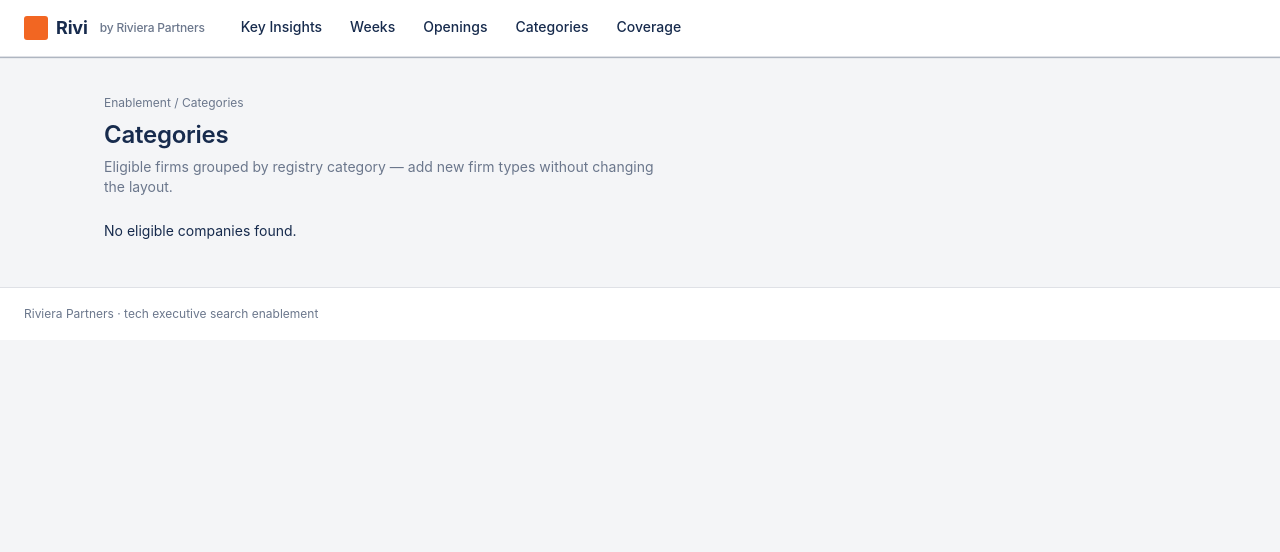
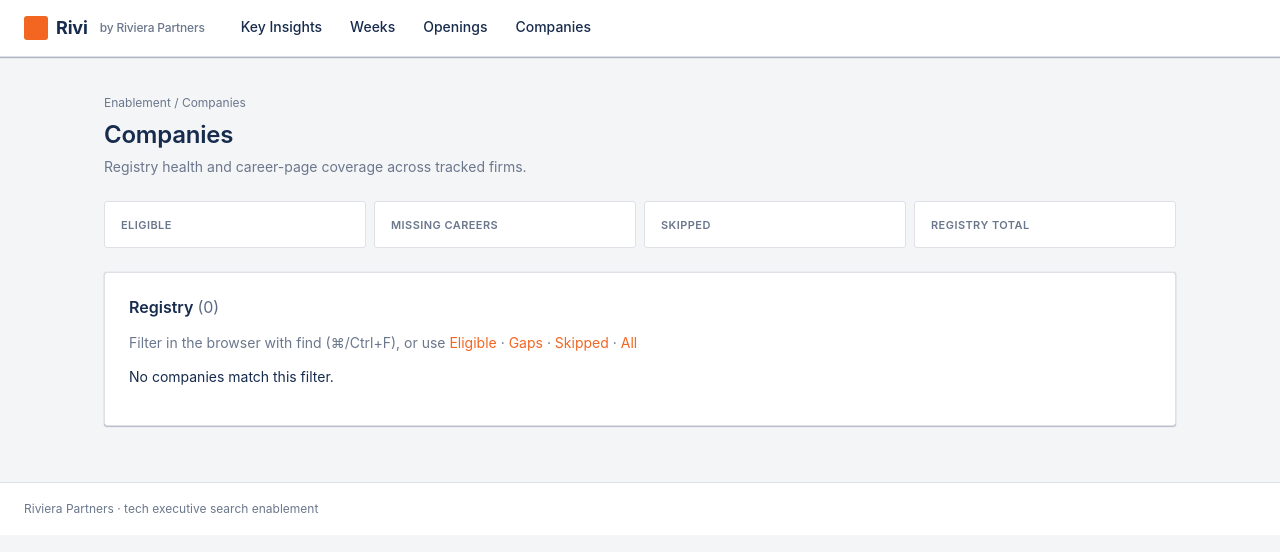
Before and after one commit to YashTomar16/RiviJobScrapper, a FastAPI app: template src/rivi/web/templates/companies.html in a window 1280 px wide. Shown: the top 552 px of the page. Run offline with FastAPI, Linux system fonts and the light colour scheme; the template is opened without the code that fills it, so the values that code supplies are empty.

Commit message:
Merge Companies and Coverage into one registry page.
Consolidate overlapping health KPIs and firm browse into a single
Companies view with status filters so the Streamlit and FastAPI UIs
are presentation-ready without a duplicate Coverage nav item.

Co-authored-by: Cursor <cursoragent@cursor.com>

```diff
--- a/src/rivi/web/app.py
+++ b/src/rivi/web/app.py
@@ -323,25 +323,69 @@ def create_app(*, enable_scheduler: bool = False) -> FastAPI:
             )
 
     @app.get("/companies", response_class=HTMLResponse)
-    def companies_page(request: Request, _user=Depends(require_basic_auth)):
+    def companies_page(
+        request: Request,
+        status: Optional[str] = None,
+        category: Optional[str] = None,
+        _user=Depends(require_basic_auth),
+    ):
         factory = get_session_factory(settings)
         with factory() as session:
+            report = build_coverage_report(session)
             rows = list(
                 session.scalars(select(Company).order_by(Company.category, Company.name))
             )
-            by_category: dict[str, list] = {}
+            categories = sorted(
+                {
+                    (c.category or "").strip() or "Uncategorized"
+                    for c in rows
+                }
+            )
+            status_filter = (status or "eligible").strip().lower()
+            if status_filter not in {"all", "eligible", "gaps", "skipped"}:
+                status_filter = "eligible"
+
+            def monitoring_for(c: Company) -> str:
+                if c.skip:
+                    return "Skipped"
+                if c.is_eligible:
+                    return "Eligible"
+                return "Gap"
+
+            filtered = []
             for c in rows:
-                if not c.is_eligible:
+                cat = (c.category or "").strip() or "Uncategorized"
+                if category and cat != category:
                     continue
-                cat = (c.category or "").strip() or "Uncategorized"
-                by_category.setdefault(cat, []).append(c)
-            by_category = dict(
-                sorted(by_category.items(), key=lambda kv: (-len(kv[1]), kv[0]))
-            )
+                mon = monitoring_for(c)
+                if status_filter == "eligible" and mon != "Eligible":
+                    continue
+                if status_filter == "gaps" and bool(c.career_page):
+                    continue
+                if status_filter == "skipped" and mon != "Skipped":
+                    continue
+                filtered.append(
+                    {
+                        "id": c.id,
+                        "name": c.name,
+                        "category": cat,
+                        "website": c.website,
+                        "career_page": c.career_page,
+                        "monitoring": mon,
+                        "notes": c.skip_reason or c.career_page_status or "",
+                    }
+                )
+
             return templates.TemplateResponse(
                 request,
                 "companies.html",
-                {"companies": rows, "by_category": by_category},
+                {
+                    "companies": filtered,
+                    "report": report,
+                    "categories": categories,
+                    "selected_category": category or "",
+                    "status_filter": status_filter,
+                },
             )
 
     @app.get("/companies/{company_id}", response_class=HTMLResponse)
@@ -399,16 +443,9 @@ def create_app(*, enable_scheduler: bool = False) -> FastAPI:
                 {"company": company, "jobs": jobs, "deep_dive": result},
             )
 
-    @app.get("/coverage", response_class=HTMLResponse)
-    def coverage_page(request: Request, _user=Depends(require_basic_auth)):
-        factory = get_session_factory(settings)
-        with factory() as session:
-            report = build_coverage_report(session)
-            return templates.TemplateResponse(
-                request,
-                "coverage.html",
-                {"report": report},
-            )
+    @app.get("/coverage", response_class=RedirectResponse)
+    def coverage_page(_user=Depends(require_basic_auth)):
+        return RedirectResponse("/companies?status=all", status_code=302)
 
     @app.get("/insights", response_class=RedirectResponse)
     def insights_redirect():
--- a/src/rivi/web/templates/base.html
+++ b/src/rivi/web/templates/base.html
@@ -17,8 +17,7 @@
       <a href="/" class="{% if request.url.path == '/' %}active{% endif %}">Key Insights</a>
       <a href="/weeks" class="{% if request.url.path.startswith('/weeks') %}active{% endif %}">Weeks</a>
       <a href="/jobs" class="{% if request.url.path.startswith('/jobs') %}active{% endif %}">Openings</a>
-      <a href="/companies" class="{% if request.url.path.startswith('/companies') %}active{% endif %}">Categories</a>
-      <a href="/coverage" class="{% if request.url.path.startswith('/coverage') %}active{% endif %}">Coverage</a>
+      <a href="/companies" class="{% if request.url.path.startswith('/companies') %}active{% endif %}">Companies</a>
     </nav>
   </header>
   <main class="page">
--- a/src/rivi/web/templates/companies.html
+++ b/src/rivi/web/templates/companies.html
@@ -1,45 +1,89 @@
 {% extends "base.html" %}
-{% block title %}Categories · Rivi{% endblock %}
+{% block title %}Companies · Rivi{% endblock %}
 {% block content %}
 <header class="page-header">
   <div>
-    <p class="breadcrumb">Enablement / Categories</p>
-    <h1>Categories</h1>
-    <p class="lede">Eligible firms grouped by registry category — add new firm types without changing the layout.</p>
+    <p class="breadcrumb">Enablement / Companies</p>
+    <h1>Companies</h1>
+    <p class="lede">Registry health and career-page coverage across tracked firms.</p>
   </div>
 </header>
 
-{% if not by_category %}
-<p class="lede">No eligible companies found.</p>
-{% else %}
-<section class="stats-strip" aria-label="Category totals">
-  {% for cat, rows in by_category.items() %}
+<section class="stats-strip" aria-label="Registry health">
+  <div class="stat-tile"><span class="stat-val">{{ report.eligible }}</span><span class="stat-label">Eligible</span></div>
+  <div class="stat-tile"><span class="stat-val">{{ report.missing_career_page }}</span><span class="stat-label">Missing careers</span></div>
+  <div class="stat-tile"><span class="stat-val">{{ report.skipped }}</span><span class="stat-label">Skipped</span></div>
+  <div class="stat-tile"><span class="stat-val">{{ report.total }}</span><span class="stat-label">Registry total</span></div>
+</section>
+
+{% if report.by_category %}
+<section class="stats-strip" aria-label="By category" style="margin-top:0.75rem">
+  {% for cat, stats in report.by_category.items() %}
   <div class="stat-tile">
-    <span class="stat-val">{{ rows|length }}</span>
+    <span class="stat-val">{{ stats.eligible }}/{{ stats.total }}</span>
     <span class="stat-label">{{ cat }}</span>
   </div>
   {% endfor %}
 </section>
+{% endif %}
 
-{% for cat, rows in by_category.items() %}
 <section class="panel" style="margin-top:1.5rem">
-  <h2>{{ cat }} <span style="font-weight:400;opacity:0.7">({{ rows|length }})</span></h2>
+  <h2>Registry
+    <span style="font-weight:400;opacity:0.7">({{ companies|length }})</span>
+  </h2>
+  <p class="muted" style="margin-top:0;margin-bottom:1rem">
+    Filter in the browser with find (⌘/Ctrl+F), or use
+    <a href="/companies?status=eligible">Eligible</a> ·
+    <a href="/companies?status=gaps">Gaps</a> ·
+    <a href="/companies?status=skipped">Skipped</a> ·
+    <a href="/companies">All</a>
+    {% if selected_category %} · category <strong>{{ selected_category }}</strong>{% endif %}
+    {% if status_filter and status_filter != 'all' %} · showing <strong>{{ status_filter }}</strong>{% endif %}
+  </p>
+  {% if categories %}
+  <p class="muted" style="margin-top:0">
+    Categories:
+    <a href="/companies?status={{ status_filter or 'all' }}">All</a>
+    {% for cat in categories %}
+    · <a href="/companies?status={{ status_filter or 'all' }}&amp;category={{ cat|urlencode }}">{{ cat }}</a>
+    {% endfor %}
+  </p>
+  {% endif %}
+  {% if not companies %}
+  <p class="lede">No companies match this filter.</p>
+  {% else %}
   <table class="data-table">
     <thead>
-      <tr><th>Name</th><th>Career page</th><th>Status</th><th>Eligible</th></tr>
+      <tr>
+        <th>Company</th>
+        <th>Category</th>
+        <th>Monitoring</th>
+        <th>Website</th>
+        <th>Career page</th>
+        <th>Notes</th>
+      </tr>
     </thead>
     <tbody>
-      {% for c in rows %}
+      {% for c in companies %}
       <tr>
-        <td>{{ c.name }}</td>
-        <td class="truncate">{% if c.career_page %}<a href="{{ c.career_page }}" target="_blank" rel="noopener">{{ c.career_page }}</a>{% else %}—{% endif %}</td>
-        <td>{{ c.career_page_status }}</td>
-        <td>{% if c.is_eligible %}<span class="lozenge lozenge-success">yes</span>{% elif c.skip %}<span class="lozenge lozenge-removed">skip</span>{% else %}<span class="lozenge lozenge-default">no</span>{% endif %}</td>
+        <td><a href="/companies/{{ c.id }}">{{ c.name }}</a></td>
+        <td>{{ c.category or '—' }}</td>
+        <td>
+          {% if c.monitoring == 'Eligible' %}
+          <span class="lozenge lozenge-success">Eligible</span>
+          {% elif c.monitoring == 'Skipped' %}
+          <span class="lozenge lozenge-removed">Skipped</span>
+          {% else %}
+          <span class="lozenge lozenge-default">Gap</span>
+          {% endif %}
+        </td>
+        <td class="truncate">{% if c.website %}<a href="{{ c.website }}" target="_blank" rel="noopener">Site</a>{% else %}—{% endif %}</td>
+        <td class="truncate">{% if c.career_page %}<a href="{{ c.career_page }}" target="_blank" rel="noopener">Careers</a>{% else %}—{% endif %}</td>
+        <td class="truncate">{{ c.notes or '—' }}</td>
       </tr>
       {% endfor %}
     </tbody>
   </table>
+  {% endif %}
 </section>
-{% endfor %}
-{% endif %}
 {% endblock %}
```
Also changed, not shown: streamlit_app.py (+144 -88 lines).
